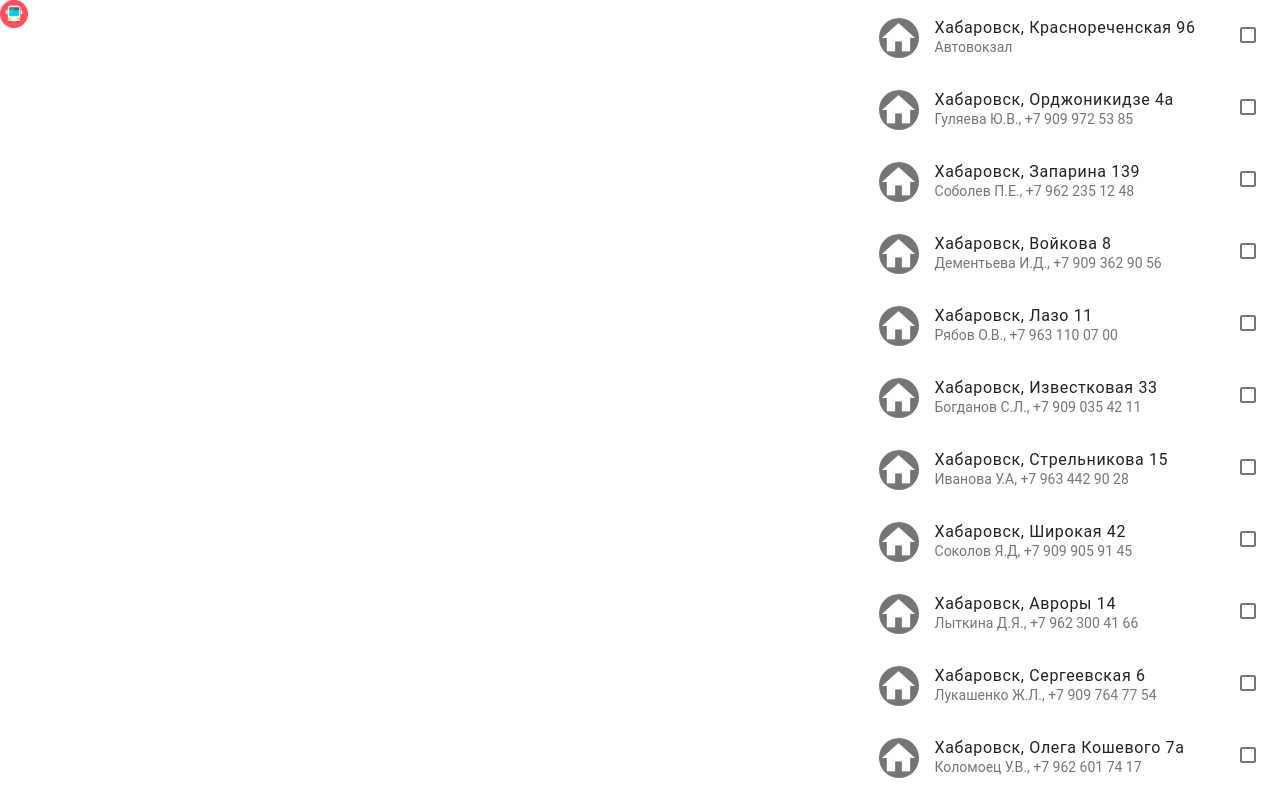
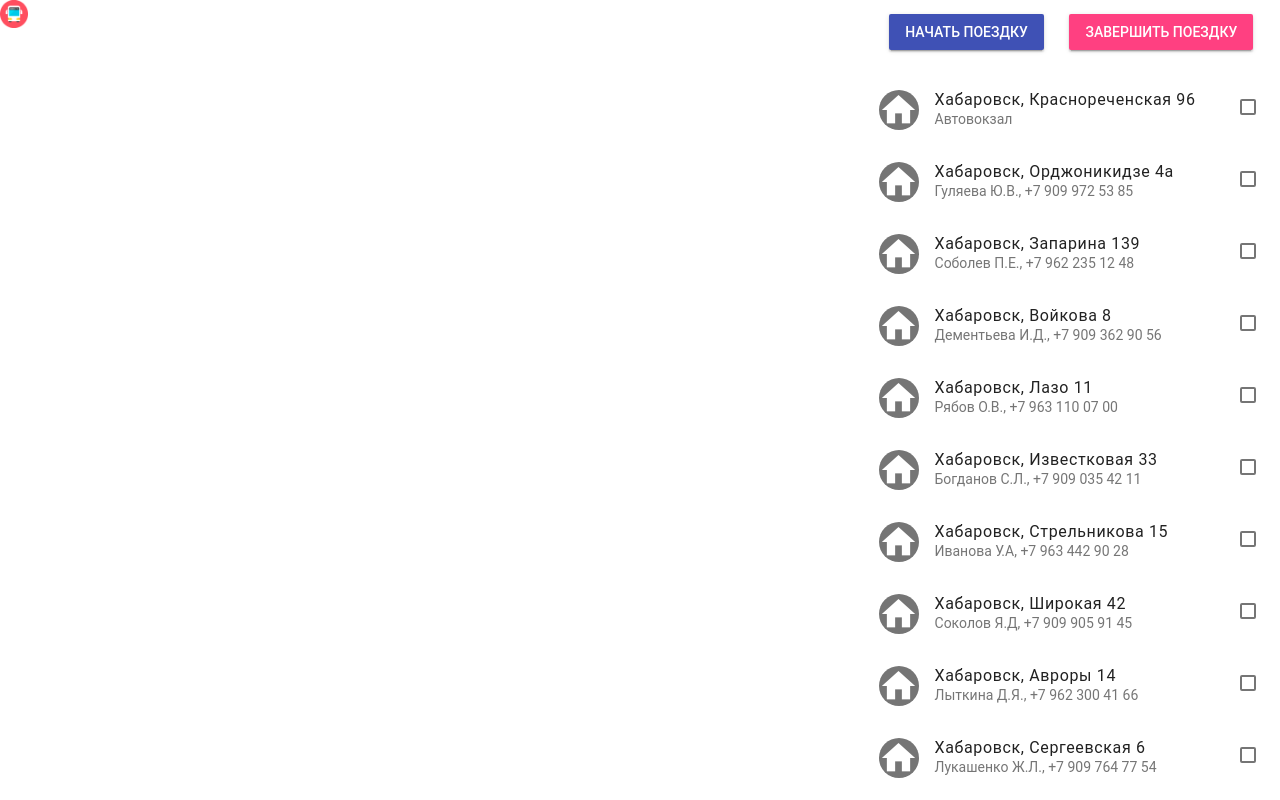
Before and after one commit to pinkiesky/to-a-work, a plain HTML site: page index.html in a window 1280 px wide. Drawn offline with nearby package versions, Linux system fonts and the light colour scheme.

Commit message:
add: start/stop button

```diff
--- a/index.html
+++ b/index.html
@@ -25,7 +25,16 @@
 <body>
   <div id="container">
     <div id="map"></div>
-    <ul class="mdl-list list-full-height">
+    <div class="list-full-height">
+      <div class="button-group">
+          <button class="mdl-button mdl-js-button mdl-button--raised mdl-button--colored">
+            Начать поездку
+          </button>
+          <button class="mdl-button mdl-js-button mdl-button--raised mdl-button--accent">
+            Завершить поездку
+          </button>
+      </div>
+      <ul class="mdl-list">
         <li v-for="(street, index) in streets" :key="street" class="mdl-list__item mdl-list__item--two-line">
           <span class="mdl-list__item-primary-content">
             <i class="material-icons mdl-list__item-avatar">home</i>
@@ -40,6 +49,7 @@
         </li>
       </ul>
     </div>
+  </div>
   <div id="bus"></div>
   <script src="map_utils.js" type="text/javascript"></script>
   <script src="main.js" type="text/javascript"></script>
--- a/style.css
+++ b/style.css
@@ -46,3 +46,11 @@
     width: 28px;
     height: 28px;
 }
+
+.button-group {
+    display: flex;
+    flex-direction: row;
+    padding: 1rem;
+    padding-bottom: 0;
+    justify-content: space-around;
+}
```
Lines whose indentation alone changed are shown as unchanged.
